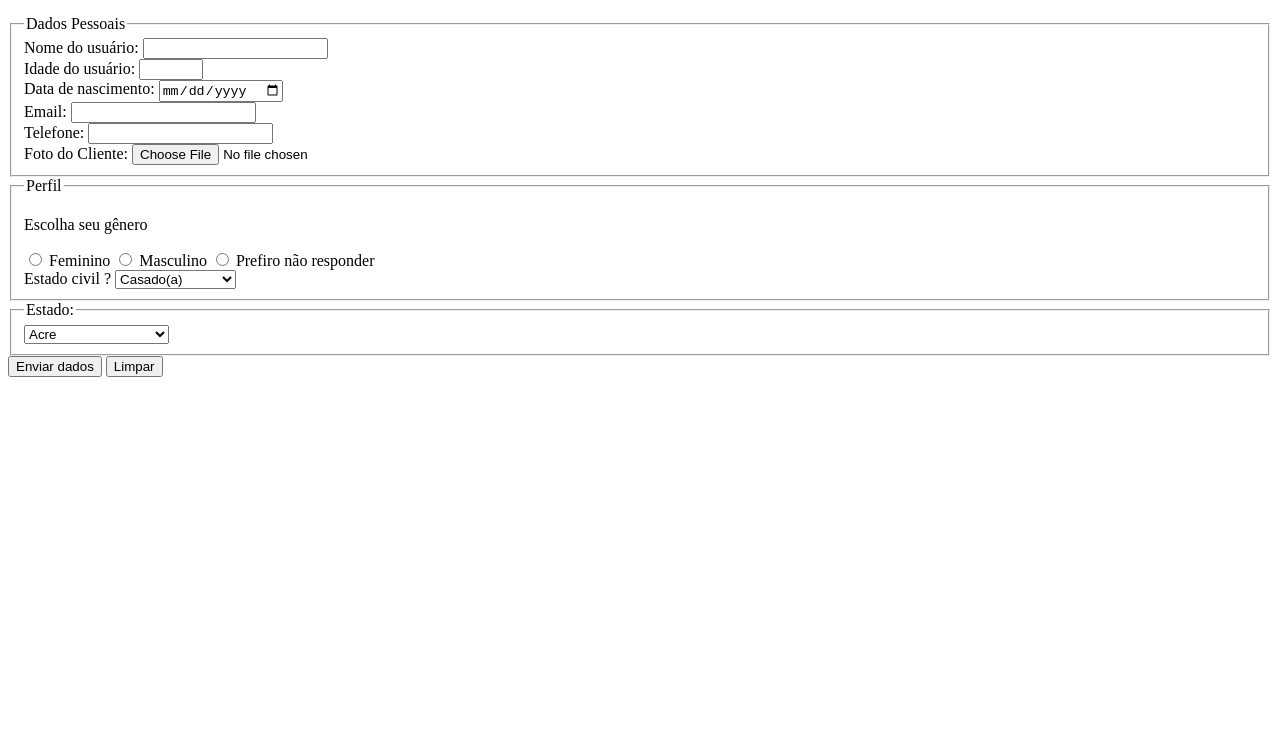
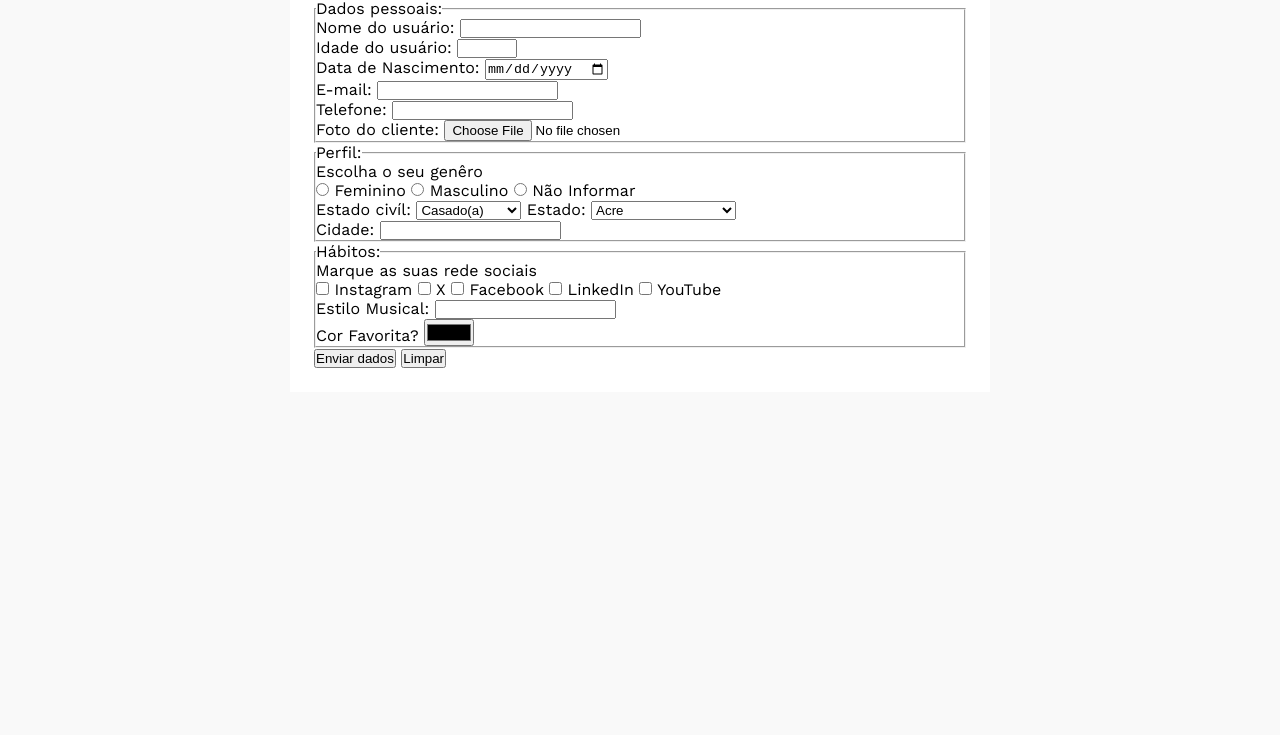
Before and after one commit to ShadownJack/UC9-Formularios, a plain HTML site: page index.html in a window 1280 px wide. Shown: the part 65-800 px from the top of the page. Drawn offline with nearby package versions, Linux system fonts and the light colour scheme.

Commit message:
perfil completo

```diff
--- a/base.css
+++ b/base.css
@@ -1 +1,31 @@
 /* Arquivo css principal */
+
+@import url('https://fonts.googleapis.com/css2?family=Work+Sans:wght@100..900&display=swap');
+@import url('https://fonts.googleapis.com/css2?family=Fjalla+One&display=swap');
+
+* {
+
+    margin: 0;
+    padding: 0;
+    box-sizing: border-box;
+}
+
+body {
+    background-color: #F9F9F9;
+    font-family: 'Work Sans', sans-serif;
+}
+
+.principal{
+    width: 100%;
+    max-width: 700px;
+    margin: 0 auto;
+}
+
+h1{
+      font-family: 'Fjalla One', sans-serif;
+}
+
+form{
+    background-color: #fff;
+    padding: 1.5rem;
+}
--- a/index.html
+++ b/index.html
@@ -1,72 +1,72 @@
-<!DOCTYPE html>
+<!doctype html>
 <html lang="pt-br">
+
 <head>
-    <meta charset="UTF-8">
-    <meta name="viewport" content="width=device-width, initial-scale=1.0">
+  <meta charset="UTF-8" />
+  <meta name="viewport" content="width=device-width, initial-scale=1.0" />
   <title>Pesquisa</title>
+  <link rel="stylesheet" href="./base.css">
 </head>
+
 <body>
 
-    <h1>Pesquisa de Usuário</h1>
+  <div class="principal">
+
+    <h1>Pesquisa De Usuário</h1>
 
     <form action="" method="get">
+      <fieldset>
 
-        <fieldset>
-            <legend>Dados Pessoais</legend>
+        <legend>Dados pessoais:</legend>
         <label for="nomeUsuarioId">Nome do usuário:</label>
-            <input
-                type="text"
-                name="nomeUsuario"
-                id="nomeUsuarioId" required>
-            <br>
-            <label for="idadeUsuarioId">Idade do usuário:</label>
-            <input
-                type="number"
-                name="idadeUsuario"
-                id="idadeUsuarioId"
-                min="12" max="100">
-            <br>
-            <label for="dtNascimentoId">Data de nascimento:</label>
-            <input type="date" name="dtNascimento" id="dtNascimentoId">
-            <br>
-            <label for="emailUsuarioId">Email:</label>
-            <input
-            type="email"
-            name="emailUsuario"
-            id="emailUsuarioId" required>
-            <br>
-            <label for="foneUsuarioId">Telefone:</label>
-            <input type="tel" name="foneUsuario" id="foneUsuarioId">
-            <br>
-            <label for="fotoUsuarioId">Foto do Cliente:</label>
-            <input type="file" name="fotoUsuario" id="fotoUsuarioId" accept="application/pdf">
-            <br>
+        <input type="text" name="nomeUsuario" id="nomeUsuarioId" required />
+        <br />
+        <label for="idadeUsuarioId"> Idade do usuário: </label>
+        <input type="number" name="idadeUsuario" id="idadeUsuarioId" min="12" max="100" required />
+        <br />
+        <label for="dtNascimentoId"> Data de Nascimento: </label>
+        <input type="date" name="dtNascimento" id="dtNascimentoId" />
+        <br />
+        <label for="emailUsuarioId">E-mail:</label>
+        <input type="email" name="emailUsuario" id="emailUsuarioId" required />
+        <br />
+        <label for="telefoneUsuarioId">Telefone:</label>
+        <input type="tel" name="telefoneUsuario" id="telefoneUsuarioId" />
+        <br />
+        <label for="fotoUsuarioId">Foto do cliente:</label>
+        <input type="file" name="fotoUsuario" id="fotoUsuarioId" accept="image/*" />
+
       </fieldset>
 
       <fieldset>
-            <legend>Perfil</legend>
-            <p>Escolha seu gênero</p>
-            <input type="radio" name="radioPerfil" id="radioPerfilFemininoId" value="f">
-            <label for="radioPerfilFemininoId">Feminino</label>
-            <input type="radio" name="radioPerfil" id="radioPerfilMasculinoId" value="M">
-            <label for="radioPerfilMasculinoId">Masculino</label>
-            <input type="radio" name="radioPerfil" id="radioPerfilNaoId" value="n">
-            <label for="radioPrefiroNaoId">Prefiro não responder</label>
-            <br>
-            <label for="estadoCivilId">Estado civil ?</label>
+
+        <legend>Perfil:</legend>
+
+        <p>Escolha o seu genêro</p>
+
+        <input type="radio" name="radioPerfil" id="radioPerfilFeminino" value="feminino" />
+        <label for="radioPerfilFeminino">Feminino</label>
+
+        <input type="radio" name="radioPerfil" id="radioPerfilMasculino" value="masculino" />
+        <label for="radioPerfilMasculino">Masculino</label>
+
+        <input type="radio" name="radioPerfil" id="radioPerfilNaoInformado" value="naoinformado" />
+        <label for="radioPerfilNaoInformado">Não Informar</label>
+        <br />
+
+        <label for="estadoCivilId">Estado civíl:</label>
+
         <select name="estadoCivil" id="estadoCivilId">
           <option value="casado">Casado(a)</option>
           <option value="solteiro">Solteiro(a)</option>
           <option value="viuvo">Viúvo(a)</option>
           <option value="divorciado">Divorciado(a)</option>
-                <option value="uniao">União Estável(a)</option>
+          <option value="estavel">União Estável</option>
         </select>
-        </fieldset>
 
+        <label for="estadosId">Estado:</label>
 
-        <fieldset>
-            <legend>Estado:</legend>
-            <select name="estadoId" id="">
+        <select name="estados" id="estadosId">
           <option value="AC">Acre</option>
           <option value="AL">Alagoas</option>
           <option value="AP">Amapá</option>
@@ -74,11 +74,11 @@
           <option value="BA">Bahia</option>
           <option value="CE">Ceará</option>
           <option value="DF">Distrito Federal</option>
-                <option value="ES">Espírito Santo</option>
+          <option value="ES">Espirito Santo</option>
           <option value="GO">Goiás</option>
           <option value="MA">Maranhão</option>
+          <option value="MS">Mato Grosso do Sul</option>
           <option value="MT">Mato Grosso</option>
-                <option value="MS">Mato Grosso do Sul</option>
           <option value="MG">Minas Gerais</option>
           <option value="PA">Pará</option>
           <option value="PB">Paraíba</option>
@@ -94,13 +94,64 @@
           <option value="SP">São Paulo</option>
           <option value="SE">Sergipe</option>
           <option value="TO">Tocantins</option>
+
         </select>
+        <br>
+
+        <label for="usuarioCidadeId">Cidade:</label>
+
+        <input type="text" name="usuarioCidade" id="usuarioCidadeId">
+
+      </fieldset>
+
+      <fieldset>
+
+        <legend>Hábitos:</legend>
+
+        <p>Marque as suas rede sociais</p>
+        <input type="checkbox" name="redesSociais" id="instagramId" value="instagram">
+        <label for="instagramId">Instagram</label>
+
+        <input type="checkbox" name="redesSociais" id="xId" value="x">
+        <label for="xId">X</label>
+
+        <input type="checkbox" name="redesSociais" id="facebookId" value="facebook">
+        <label for="facebookId">Facebook</label>
+
+        <input type="checkbox" name="redesSociais" id="linkedinId" value="linkedin">
+        <label for="xId">LinkedIn</label>
+
+        <input type="checkbox" name="redesSociais" id="youtubeId" value="youtube">
+        <label for="youtubeId">YouTube</label>
+        <br>
+        <label for="estiloMusicalId">Estilo Musical:</label>
+        <input type="text" name="estiloMusical" id="estiloMusicalId" list="estilosMusicais">
+
+        <datalist id="estilosMusicais">
+          <option value="Rock">
+          <option value="Pop">
+          <option value="Eletronica">
+          <option value="Sertanejo">
+          <option value="Funk">
+          <option value="K-pop">
+          <option value="Pagode">
+          <option value="Samba">
+          <option value="MPB">
+        </datalist>
+        <br>
+
+        <label for="corFavoritaId"> Cor Favorita?</label>
+        <input type="color" name="corFavorita" id="corFavoritaId">
+
+
       </fieldset>
 
       <button type="submit">Enviar dados</button>
       <button type="reset">Limpar</button>
 
     </form>
+  </div>
 
 </body>
+
 </html>
```
Lines whose indentation alone changed are shown as unchanged.
